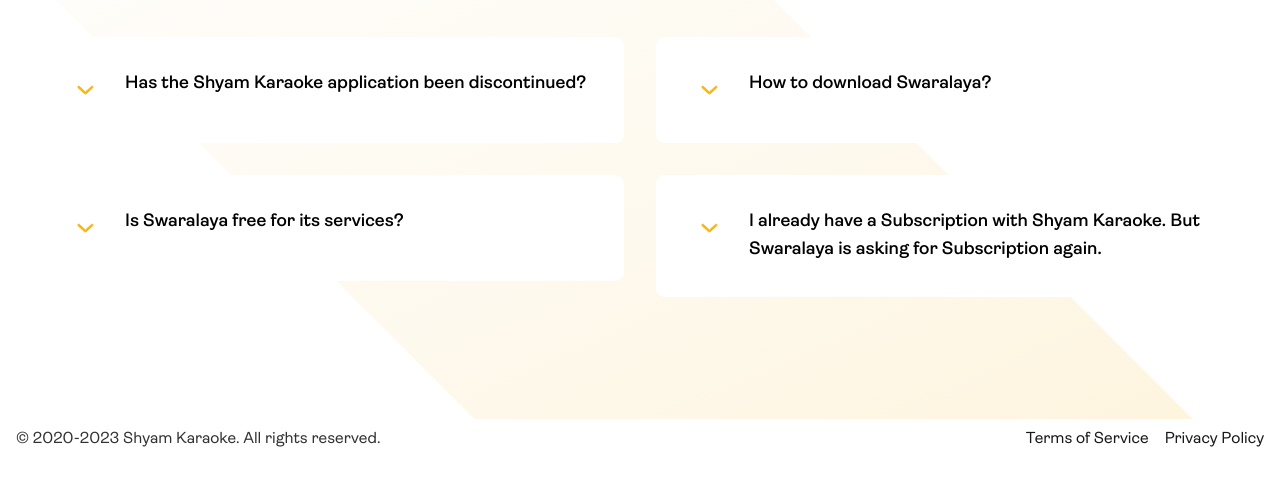
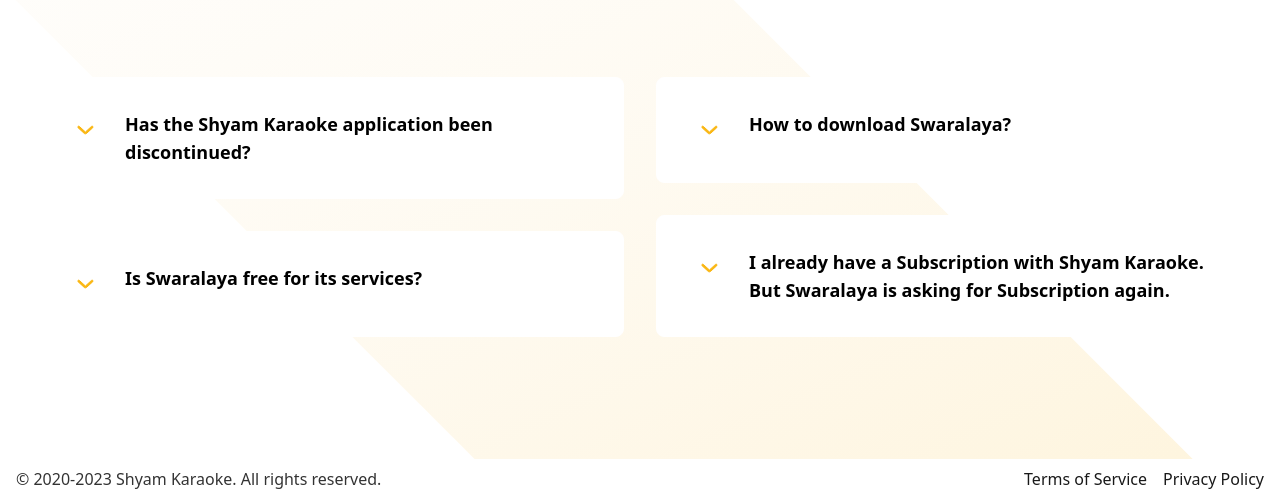
Before and after one commit to sreetejadusi/shyamkaraoke, a website: page faq/index.html in a window 1280 px wide. Shown: the part 367-866 px from the top of the page. Before the commit the page ends 826 px from the top, so only its background shows below. Drawn offline with nearby package versions, Linux system fonts and the light colour scheme; files whose address does not match are found by name.

Commit message:
Release Commit

```diff
--- a/faq/index.html
+++ b/faq/index.html
@@ -5,7 +5,7 @@
     <meta charset="UTF-8">
     <meta http-equiv="X-UA-Compatible" content="IE=edge">
     <meta name="viewport" content="width=device-width, initial-scale=1.0">
-    <link href="/dist/output.css" rel="stylesheet">
+    <link href="../build.css" rel="stylesheet">
     <script defer src="https://cdn.jsdelivr.net/npm/alpinejs@3.12.0/dist/cdn.min.js"></script>
     <title>FAQ • Swaralaya</title>
 </head>
```
Also changed, not shown: contact/index.html (+1 -1 lines), index.html (+1 -1 lines), privacy/index.html (+1 -1 lines), terms/index.html (+1 -1 lines).
